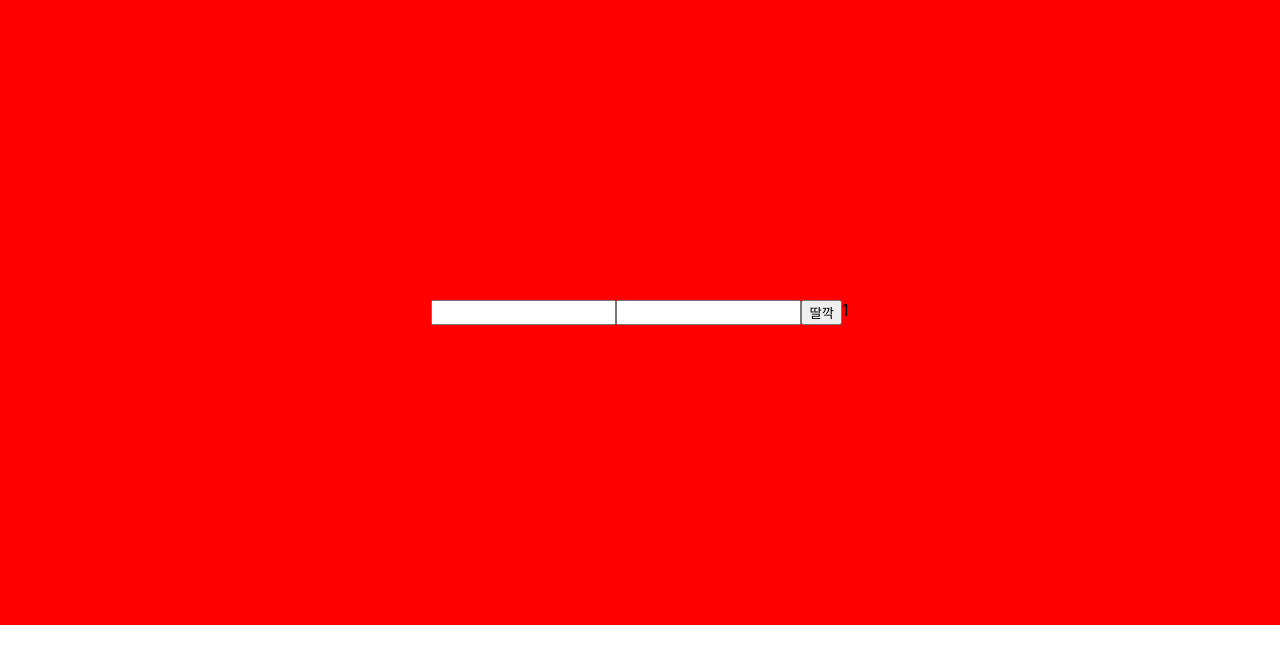
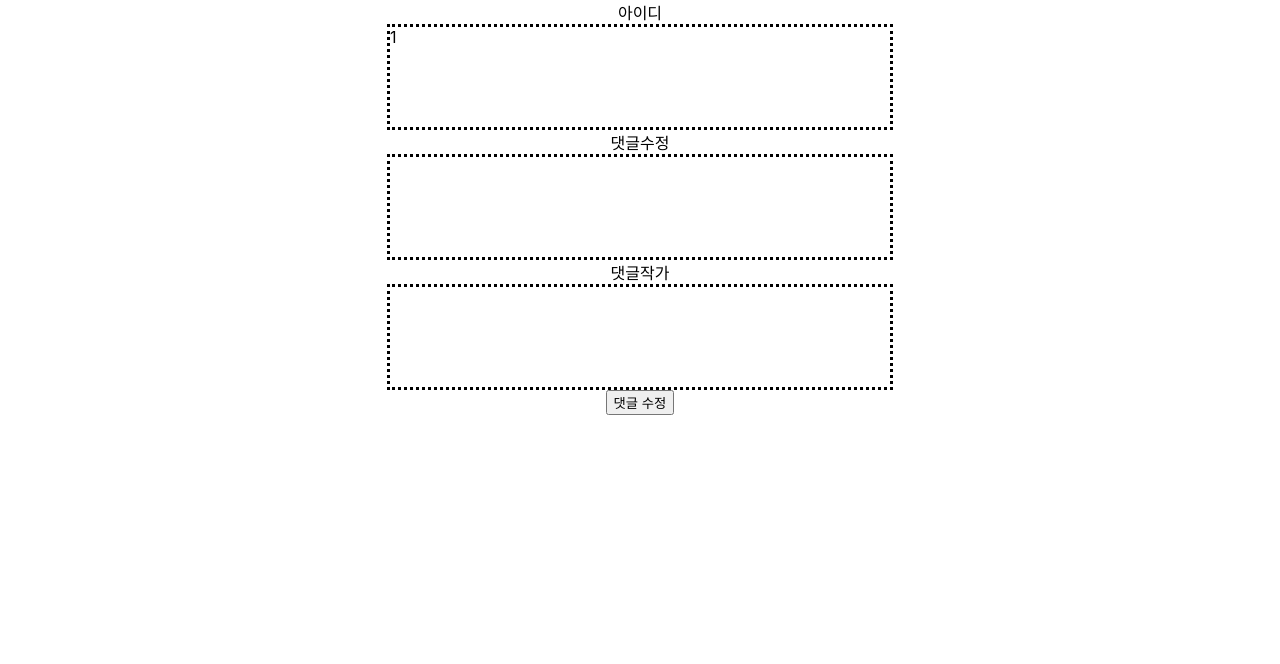
Before and after one commit to wnsgur1855/Date-App, a React (Create React App) app: page /1 in a window 1280 px wide. Shown: the top 664 px of the page. Built offline with nearby package versions, Linux system fonts and the light colour scheme; data requests are answered from the project's data file.

Commit message:
feat: e.target.remove(), css, modal

```diff
--- a/db.json
+++ b/db.json
@@ -4,8 +4,8 @@
       "id": 1
     },
     {
-      "title": "ㅇㄹ",
-      "author": "ㅇㄹ",
+      "title": "",
+      "author": "",
       "id": 2
     }
   ]
--- a/src/pages/Detail.jsx
+++ b/src/pages/Detail.jsx
@@ -11,6 +11,7 @@ function Detail() {
     title: '',
     author: '',
   });
+  const [modal, setModal] = useState(false);
 
   const onChangeHandler = (e) => {
     const { name, value } = e.target;
@@ -46,10 +47,11 @@ function Detail() {
     return item.id === parseInt(id);
   });
 
-  const handler = () => {
+  const handler = (e) => {
     try {
       putMutate.mutateAsync({ id, put });
-      //   window.location.reload();
+      e.target.remove();
+      window.location.reload();
 
       console.log(id);
       console.log(put);
@@ -58,23 +60,74 @@ function Detail() {
     }
   };
 
+  const modalHandler = (e) => {
+    setModal(true);
+    e.target.remove();
+  };
+
   return (
-    <DetailContainer>
-      <input name="title" onChange={onChangeHandler} />
-      <input name="author" onChange={onChangeHandler} />
-      <button onClick={handler}>딸깍</button>
-      <div>{findItem.id}</div>
-      <div>{findItem.title}</div>
-      <div>{findItem.author}</div>
-    </DetailContainer>
+    <>
+      <DetailContainer>
+        <DivText>
+          아이디
+          <Text>{findItem.id}</Text>
+          댓글수정
+          <Text>{findItem.title}</Text>
+          댓글작가
+          <Text>{findItem.author}</Text>
+          <button onClick={modalHandler}>댓글 수정</button>
+          {modal ? (
+            <Top>
+              <Input name="title" onChange={onChangeHandler} placeholder="title" />
+              <Input name="author" onChange={onChangeHandler} placeholder="author" />
+              <Button onClick={handler}>딸깍</Button>
+            </Top>
+          ) : null}
+        </DivText>
+      </DetailContainer>
+    </>
   );
 }
+
+const Top = styled.div`
+  display: flex;
+  justify-content: center;
+  align-items: center;
+  flex-direction: column;
+  gap: 10px;
+  width: 500px;
+  height: 500px;
+  background-color: #1a5097;
+`;
+
+const Input = styled.input`
+  width: 200px;
+  height: 50px;
+  outline: none;
+`;
+
+const Button = styled.button`
+  width: 200px;
+  height: 50px;
+`;
 
 const DetailContainer = styled.div`
   display: flex;
   justify-content: center;
-  padding: 300px;
-  background-color: red;
+`;
+
+const DivText = styled.div`
+  display: flex;
+  flex-direction: column;
+  justify-content: center;
+  align-items: center;
+  column-gap: 10px;
+`;
+
+const Text = styled.div`
+  width: 500px;
+  height: 100px;
+  border-style: dotted;
 `;
 
 export default Detail;
```
